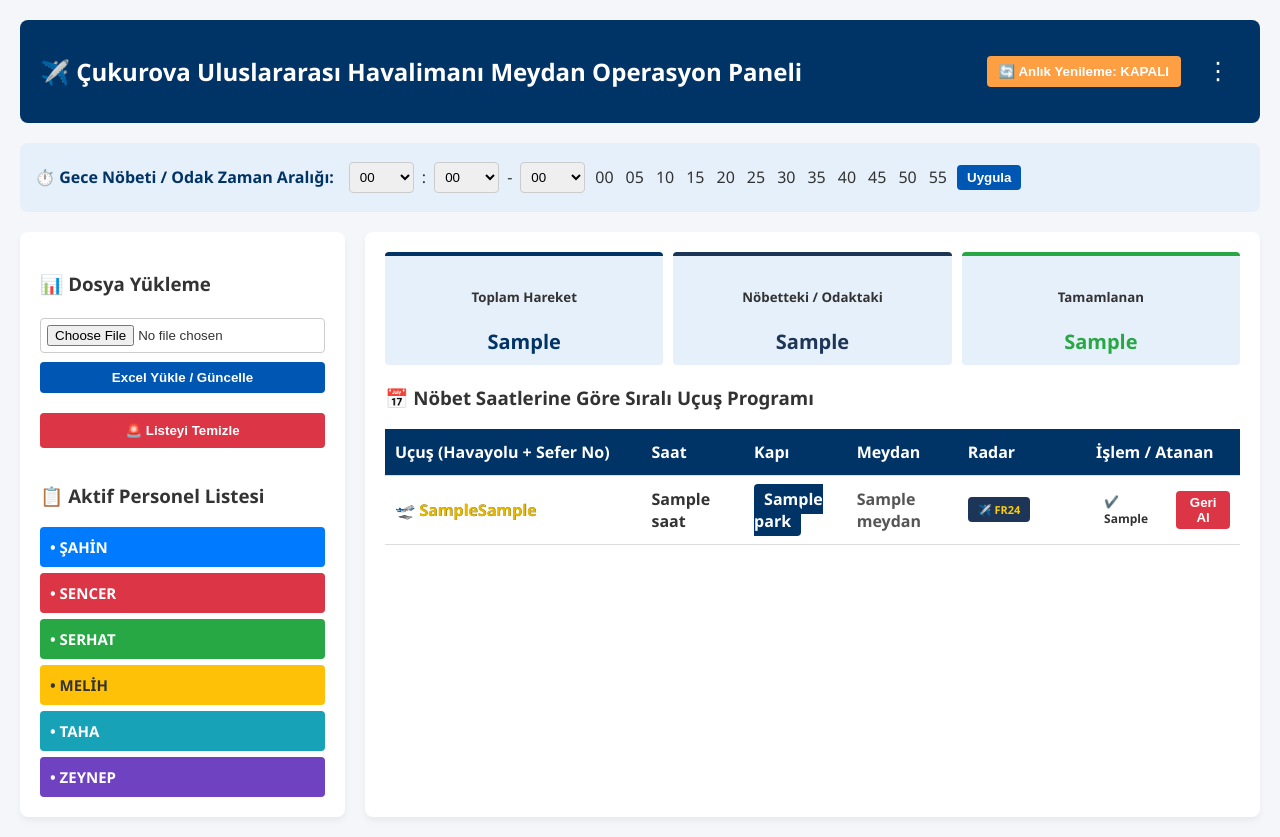
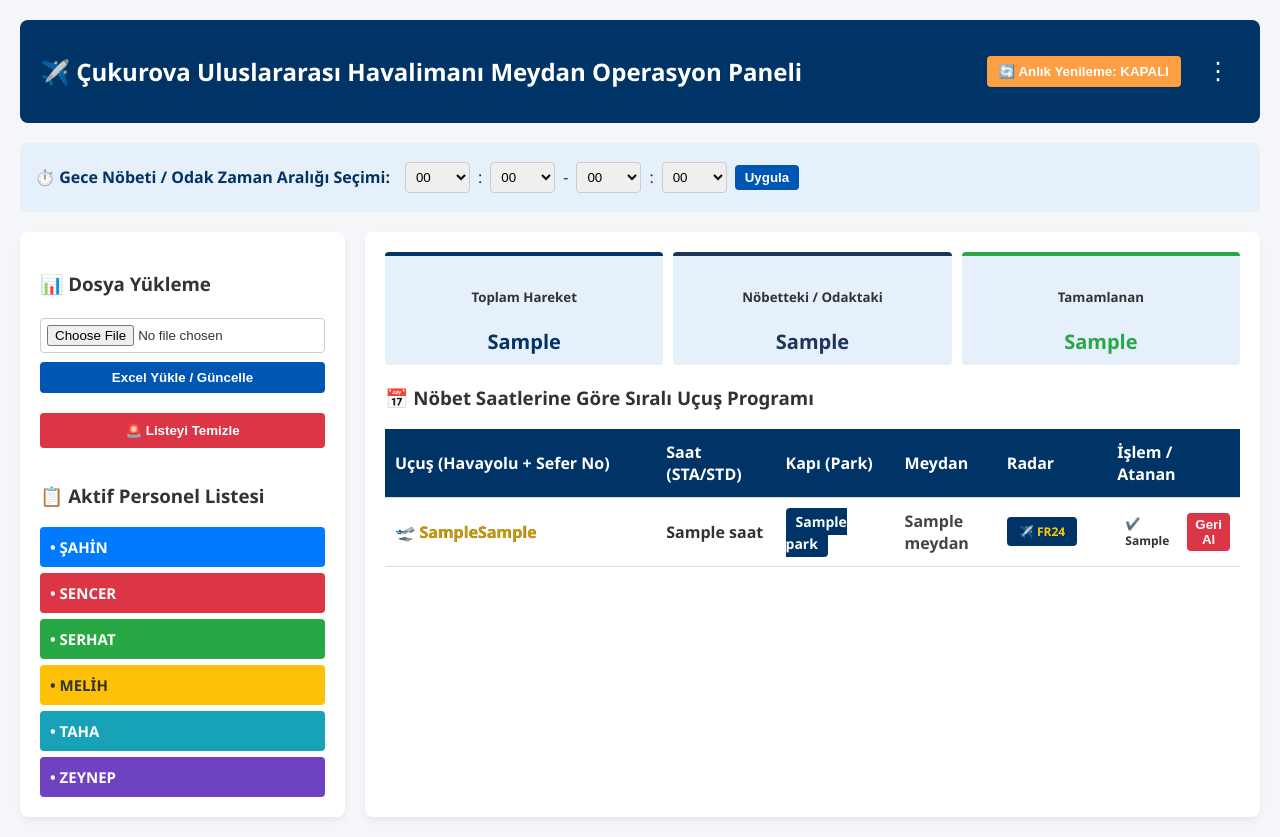
Before and after one commit to sencerf7-del/cukurova-operasyon, a Flask app: template templates/index.html in a window 1280 px wide. Run offline with Flask 3, Linux system fonts and the light colour scheme; the template is opened without the code that fills it: most values are stand-ins (such as "Sample title", 1, 10 or a date in 2020).

Commit message:
Update index.html

```diff
--- a/templates/index.html
+++ b/templates/index.html
@@ -18,15 +18,16 @@
         .pers-mor { background-color: #6f42c1 !important; color: white; }
 
         .badge { padding: 4px 8px; border-radius: 4px; font-weight: bold; font-size: 12px; display: inline-block; }
-        .gece-ucus { background-color: #e8effa !important; border-left: 5px solid #003366; }
+
+        /* 🌌 GÖZÜ YORMAYAN ASİL GECE MAVİSİ ODAK ARKA PLAN TONU */
+        .gece-ucus { background-color: #eaf2ff !important; border-left: 5px solid #003366; }
         .tamamlandi-satir { opacity: 0.30; background-color: #e9ecef !important; border-left: none !important; }
 
         .flight-arrival { color: #0040ff; font-weight: bold; font-size: 16px; }
-        .flight-departure { color: #e6b800; font-weight: bold; font-size: 16px; text-shadow: 0.3px 0.3px #555; }
+        .flight-departure { color: #cc9900; font-weight: bold; font-size: 16px; text-shadow: 0.3px 0.3px #555; }
 
-        /* ✈️ FLIGHTRADAR24 KANKA BUTON STİLİ */
-        .fr24-btn { background-color: #1d3557; color: #ffcc00; border: none; padding: 5px 10px; border-radius: 4px; font-weight: bold; font-size: 11px; text-decoration: none; display: inline-flex; align-items: center; gap: 4px; cursor: pointer; }
-        .fr24-btn:hover { background-color: #002244; color: #fff; }
+        .fr24-btn { background-color: #003366; color: #ffcc00; border: none; padding: 6px 12px; border-radius: 4px; font-weight: bold; font-size: 12px; text-decoration: none; display: inline-flex; align-items: center; gap: 4px; cursor: pointer; }
+        .fr24-btn:hover { background-color: #001f4d; color: #fff; }
 
         .menu-container { position: relative; display: inline-block; }
         .menu-dots { font-size: 24px; cursor: pointer; background: none; border: none; color: white; padding: 0 10px; }
@@ -67,12 +68,12 @@
     </div>
 
     <div style="background: #e6f0fa; padding: 15px; border-radius: 8px; margin-bottom: 20px; display: flex; align-items: center; gap: 15px;">
-        <strong style="color: #003366;">⏱️ Gece Nöbeti / Odak Zaman Aralığı:</strong>
+        <strong style="color: #003366;">⏱️ Gece Nöbeti / Odak Zaman Aralığı Seçimi:</strong>
         <form method="GET" action="/" style="display: flex; align-items: center; gap: 8px; margin: 0;">
             <select name="bas_s" style="width: 65px;">{% for h in range(24) %}<option value="{{ h }}" {% if bas_s == h %}selected{% endif %}>{{ "%02d"|format(h) }}</option>{% endfor %}</select>:
             <select name="bas_d" style="width: 65px;">{% for m in range(0, 60, 5) %}<option value="{{ m }}" {% if bas_d == m %}selected{% endif %}>{{ "%02d"|format(m) }}</option>{% endfor %}</select>
             <span>-</span>
-            <select name="bit_s" style="width: 65px;">{% for h in range(24) %}<option value="{{ h }}" {% if bit_s == h %}selected{% endif %}>{{ "%02d"|format(h) }}</option>{% endfor %}</for>
+            <select name="bit_s" style="width: 65px;">{% for h in range(24) %}<option value="{{ h }}" {% if bit_s == h %}selected{% endif %}>{{ "%02d"|format(h) }}</option>{% endfor %}</select>:
             <select name="bit_d" style="width: 65px;">{% for m in range(0, 60, 5) %}<option value="{{ m }}" {% if bit_d == m %}selected{% endif %}>{{ "%02d"|format(m) }}</option>{% endfor %}</select>
             <button type="submit" class="btn" style="padding: 5px 10px;">Uygula</button>
         </form>
@@ -112,12 +113,12 @@
             <table>
                 <thead>
                     <tr>
-                        <th style="width: 30%;">Uçuş (Havayolu + Sefer No)</th>
-                        <th style="width: 12%;">Saat</th>
-                        <th style="width: 12%;">Kapı</th>
-                        <th style="width: 13%;">Meydan</th>
-                        <th style="width: 15%;">Radar</th>
-                        <th style="width: 18%;">İşlem / Atanan</th>
+                        <th style="width: 32%;">Uçuş (Havayolu + Sefer No)</th>
+                        <th style="width: 14%;">Saat (STA/STD)</th>
+                        <th style="width: 14%;">Kapı (Park)</th>
+                        <th style="width: 12%;">Meydan</th>
+                        <th style="width: 13%;">Radar</th>
+                        <th style="width: 15%;">İşlem / Atanan</th>
                     </tr>
                 </thead>
                 <tbody>
@@ -134,9 +135,15 @@
 
                         <td><span style="font-size: 16px; font-weight: bold;">{{ ucus.saat }}</span></td>
 
-                        <td><span style="background: #003366; color: white; padding: 4px 10px; border-radius: 4px; font-weight: bold;">{{ ucus.park }}</span></td>
+                        <td>
+                            {% if ucus.park %}
+                            <span style="background: #003366; color: white; padding: 4px 10px; border-radius: 4px; font-weight: bold; font-size: 14px;">{{ ucus.park }}</span>
+                            {% else %}
+                            <span style="color: #bbb; font-style: italic;">Açık Poz.</span>
+                            {% endif %}
+                        </td>
 
-                        <td><strong style="color: #555;">{{ ucus.meydan }}</strong></td>
+                        <td><strong style="color: #444;">{{ ucus.meydan }}</strong></td>
 
                         <td>
                             <a href="https://www.flightradar24.com/data/flights/{{ ucus.havayolu_kod }}{{ ucus.flight_no }}" target="_blank" class="fr24-btn">
```
